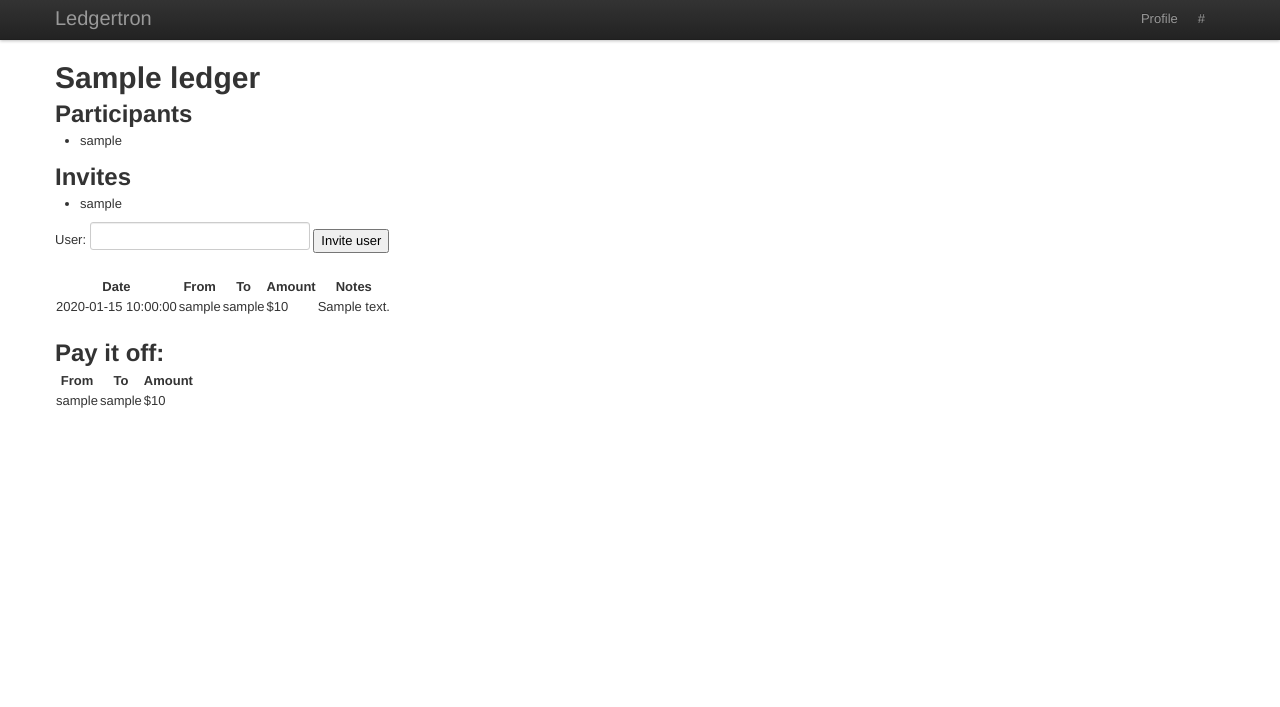
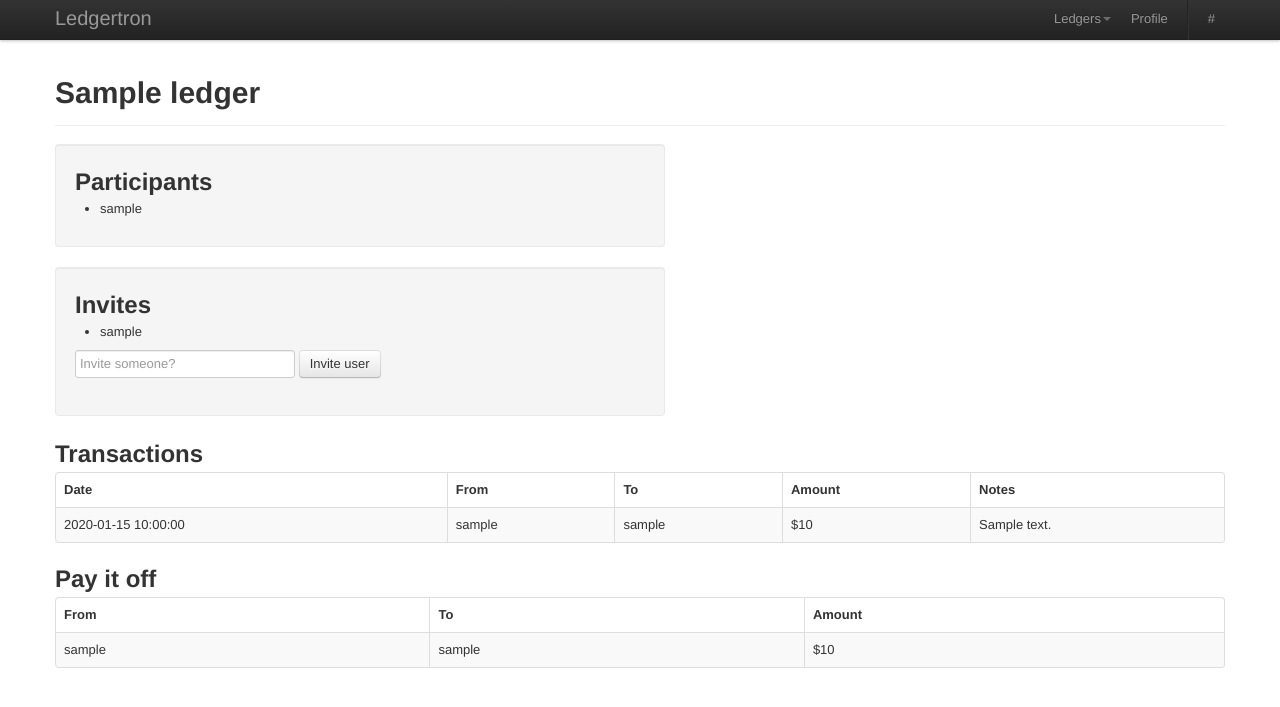
Before and after one commit to B-Rich/ledgertron, a Python web app: template ledgertron/templates/ledger.html in a window 1280 px wide. Shown: the top 707 px of the page. Run offline with Jinja, Linux system fonts and the light colour scheme; the template is opened without the code that fills it: most values are stand-ins (such as "Sample title", 1, 10 or a date in 2020); some libraries are stand-ins or nearby versions.

Commit message:
More bootstrap integration

```diff
--- a/ledgertron/templates/base.html
+++ b/ledgertron/templates/base.html
@@ -20,8 +20,6 @@
     <![endif]-->
 
     <link rel="shortcut icon" href="/favicon.ico">
-
-    <script src="//ajax.googleapis.com/ajax/libs/jquery/1.7.2/jquery.min.js" type="text/javascript"></script>
   </head>
 
     <body>
@@ -30,9 +28,24 @@
             <div class="navbar-inner">
                 <div class="container">
                     <a class="brand" href="/">Ledgertron</a>
-                    <div class="nav-collapse" style="float: right;">
-                        <ul class="nav">
+                    <div class="nav-collapse">
+                        <ul class="nav pull-right">
+                            {% if profile %}
+                            <li class="dropdown">
+                                <a href="#" class="dropdown-toggle" data-toggle="dropdown">Ledgers<b class="caret"></b></a>
+                                <ul class="dropdown-menu">
+                                    {% for ledger in profile.ledgers() %}
+                                        <li>
+                                            <a href="/ledger/{{ ledger.title | replace(' ', '-') }}">
+                                                {{ ledger.title }}
+                                            </a>
+                                        </li>
+                                    {% endfor %}
+                                </ul>
+                            </li>
+                            {% endif %}
                             <li><a href="/profile">Profile</a></li> <!--class="active"-->
+                            <li class="divider-vertical"></li>
                             <li><a href="{{ link_url }}">{{ link_text }}</a></li>
                         </ul>
                     </div><!--/.nav-collapse -->
@@ -47,6 +60,7 @@
         <!--  javascript
         ================================================== -->
         <!-- Placed at the end of the document so the pages load faster -->
+        <script src="//ajax.googleapis.com/ajax/libs/jquery/1.7.2/jquery.min.js" type="text/javascript"></script>
         <script src="/static/js/bootstrap.js"></script>
     </body>
 </html>
--- a/ledgertron/templates/ledger.html
+++ b/ledgertron/templates/ledger.html
@@ -1,14 +1,19 @@
 
 {% extends "base.html" %}
 {% block body %}
+    <div class="page-header">
             <h1>{{ ledger.title }}</h1>
-    <div id="participants">
+    </div>
+    <div class="row">
+        <div class="well span6">
             <h2>Participants</h2>
             <ul>
                 {% for profile in participants %}
                     <li>{{ profile.nickname }}</li>
                 {% endfor %}
             </ul>
+        </div>
+        <div class="well span6">
             <h2>Invites</h2>
             <ul>
                 {% if invites %}
@@ -19,16 +24,26 @@
                     There are no invites pending
                 {% endif %}
             </ul>
-        <form action="/ledger/{{ ledger.title | replace(' ', '-') }}/invite" method="post">
-            User: <input type="text" name="nickname" />
-            <input type="submit" value="Invite user" />
+            <form class="form-inline" action="/ledger/{{ ledger.title | replace(' ', '-') }}/invite" method="post">
+                <input type="text" placeholder="Invite someone?" name="nickname" />
+                <input class="btn" type="submit" value="Invite user" />
             </form>
+            {% if error_text %}
+            <div style="color: red">{{ error_text }}</div>
+            {% endif %}
         </div>
-
-    <div id="transactions">
+    </div>
+    <div class="row">
+        <div class="span12">
+            <h2>Transactions</h2>
             <form action="/ledger/{{ ledger.title | replace(' ', '-') }}/add" method="post">
-        <table>
-            <tr><th>Date</th><th>From</th><th>To</th><th>Amount</th><th>Notes</th></tr>
+                <table class="table table-bordered table-striped">
+                    <thead>
+                        <tr>
+                            <th>Date</th><th>From</th><th>To</th><th>Amount</th><th>Notes</th>
+                        </tr>
+                    </thead>
+                    <tbody>
                         {% for transaction in transactions %}
                         <tr>
                             <td>{{ transaction.date }}</td>
@@ -39,8 +54,9 @@
                         </tr>
                         {% endfor %}
                         {% if not participants | length is sameas 1 %}
-            <tr>
-                <td></td> <!--The date field is filled automatically-->
+                            <!--TODO: renable this with a better style-->
+<!--                    <tr>
+                        <td></td>
                         {% for name in ['from', 'to'] %}
                         <td>
                             <select name="{{ name }}">
@@ -55,19 +71,23 @@
                             <input type="text" name="notes" />
                             <input type="submit" value="Add transaction" />
                         </td>
-            </tr>
+                    </tr>-->
                     {% endif %}
+                    </tbody>
                 </table>
             </form>
-        {% if error_text %}
-        <div class="error">{{ error_text }}</div>
-        {% endif %}
         </div>
-
-    <div id="payments">
-        <h2>Pay it off:</h2>
-        <table>
-            <tr><th>From</th><th>To</th><th>Amount</th></tr>
+    </div>
+    <div class="row">
+        <div class="span12">
+            <h2>Pay it off</h2>
+            <table class="table table-bordered table-striped">
+                <thead>
+                    <tr>
+                        <th>From</th><th>To</th><th>Amount</th>
+                    </tr>
+                </thead>
+                <tbody>
                     {% for payment in payments %}
                     <tr>
                         <td>{{ payment.from_profile.nickname }}</td>
@@ -75,7 +95,9 @@
                         <td>${{ payment.amount_string }}</td>
                     </tr>
                     {% endfor %}
+                </tbody>
             </table>
+        </div>
     </div>
 
 {% endblock %}
--- a/ledgertron/templates/profile.html
+++ b/ledgertron/templates/profile.html
@@ -14,9 +14,9 @@
             <li><a href="/ledger/{{ ledger.title | replace(' ', '-') }}">{{ ledger.title | escape }}</a></li>
         {% endfor %}
         </ul>
+        <a class="btn btn-primary btn-large" href="/ledger/add">Create new ledger</a>
     </div>
 
-    <a class="btn btn-primary btn-large" href="/ledger/add">Create new ledger</a>
 
     {% if not invite_ledgers | length is sameas 0 %}
     <div class="well">
```
Also changed, not shown: ledgertron/main.py (+12 -6 lines). Lines whose indentation alone changed are shown as unchanged.
